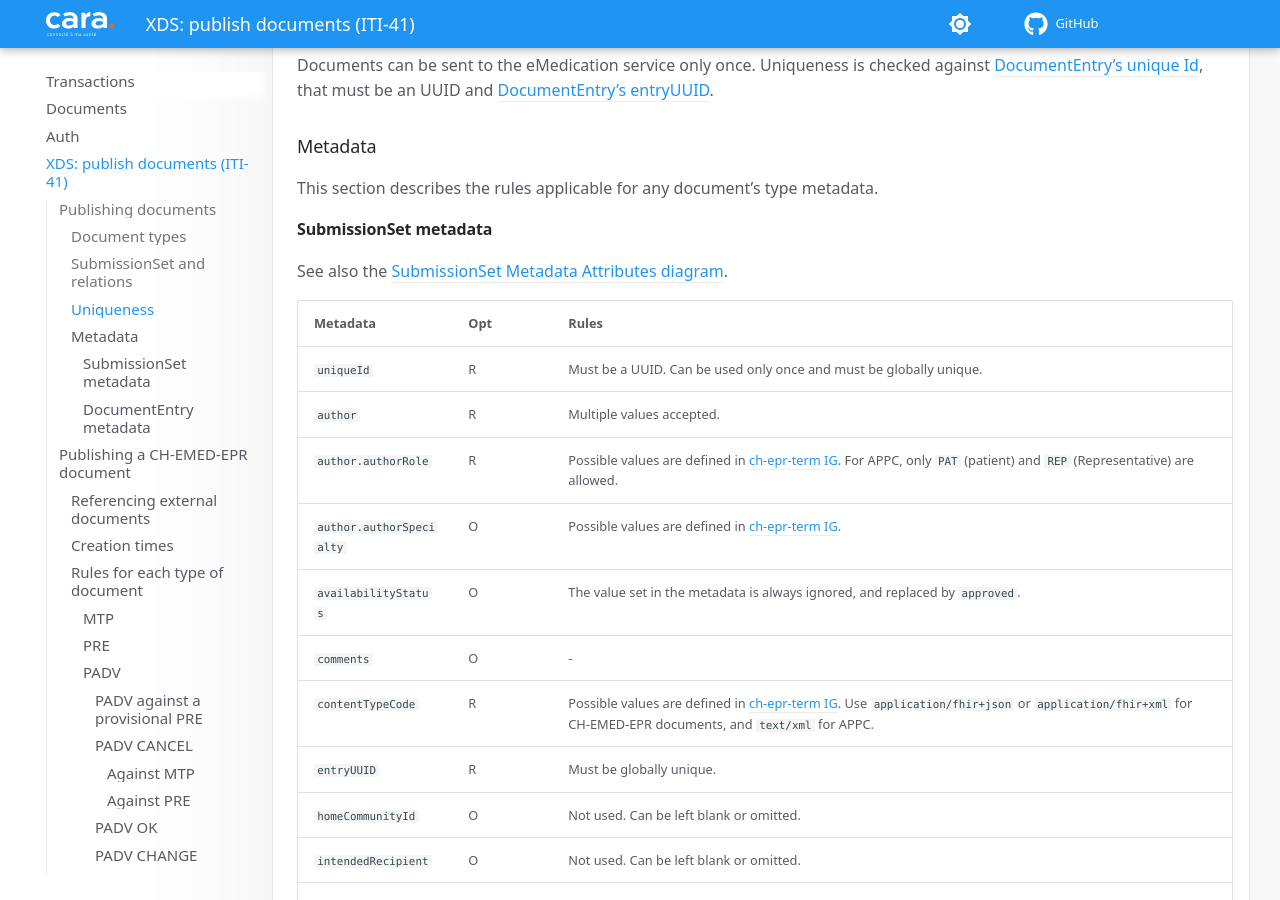
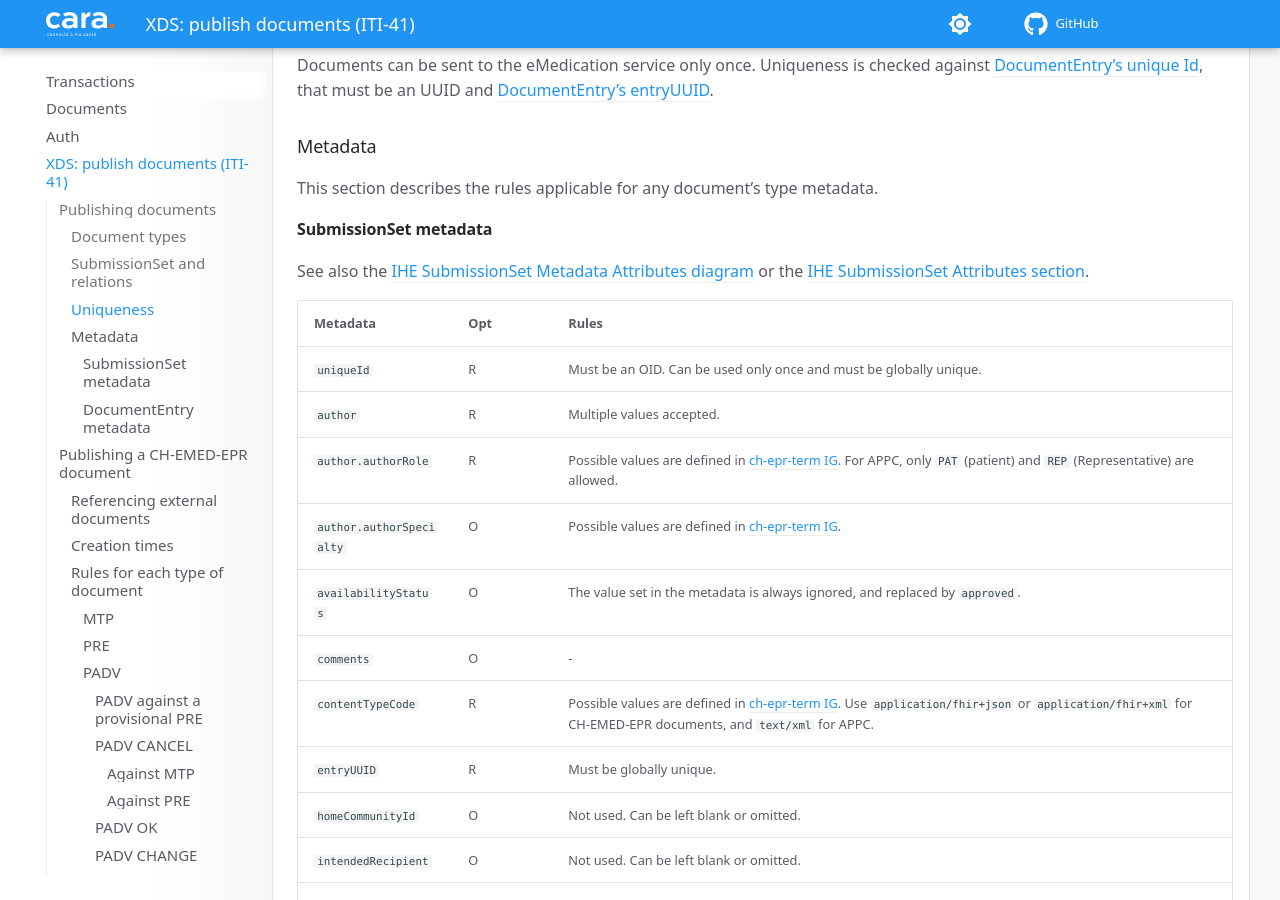
Before and after one commit to CARA-ch/emed-service-guide, an MkDocs documentation site: the page built from docs/transactions/iti41.md, in a window 1280 px wide and 900 px high, scrolled down 1061 px. Built offline with MkDocs 1.6.1 and Material for MkDocs 9.7.7, drawn with Linux system fonts in a browser that asks for light colours; comment, search, counter and statistics services are not loaded.

Commit message:
[#43] Fixed description of SubmissionSet.uniqueId in the iti41 page

```diff
--- a/docs/transactions/iti41.md
+++ b/docs/transactions/iti41.md
@@ -30,11 +30,11 @@ Documents can be sent to the eMedication service only once. Uniqueness is checke
 ### Metadata
 This section describes the rules applicable for any document's type metadata.
 #### SubmissionSet metadata
-See also the [SubmissionSet Metadata Attributes diagram](https://profiles.ihe.net/ITI/TF/Volume3/ch-4.2.html#4.2.1.2).
+See also the [IHE SubmissionSet Metadata Attributes diagram](https://profiles.ihe.net/ITI/TF/Volume3/ch-4.2.html#4.2.1.2) or the [IHE SubmissionSet Attributes section](https://profiles.ihe.net/ITI/TF/Volume3/ch-4.2.html#4.2.3.3).
 
 |Metadata|Opt|Rules|
 |--------|---------|-----|
-|`uniqueId`|R|Must be a UUID. Can be used only once and must be globally unique.|
+|`uniqueId`|R|Must be an OID. Can be used only once and must be globally unique.|
 |`author`|R|Multiple values accepted.|
 |`author.authorRole`|R|Possible values are defined in [ch-epr-term IG](http://fhir.ch/ig/ch-epr-term/2.0.9/ValueSet-DocumentEntry.authorRole.html). For APPC, only `PAT` (patient) and `REP` (Representative) are allowed.|
 |`author.authorSpecialty`|O|Possible values are defined in [ch-epr-term IG](http://fhir.ch/ig/ch-epr-term/2.0.9/ValueSet-DocumentEntry.authorSpeciality.html).|
```
